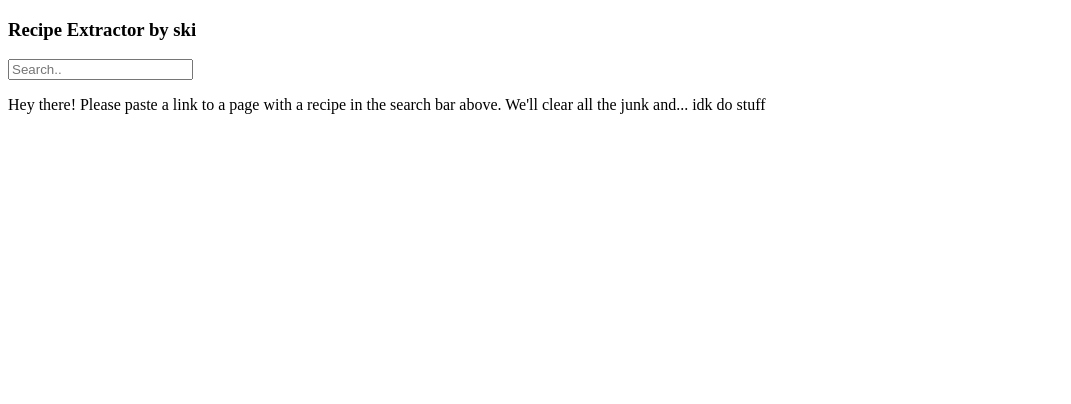
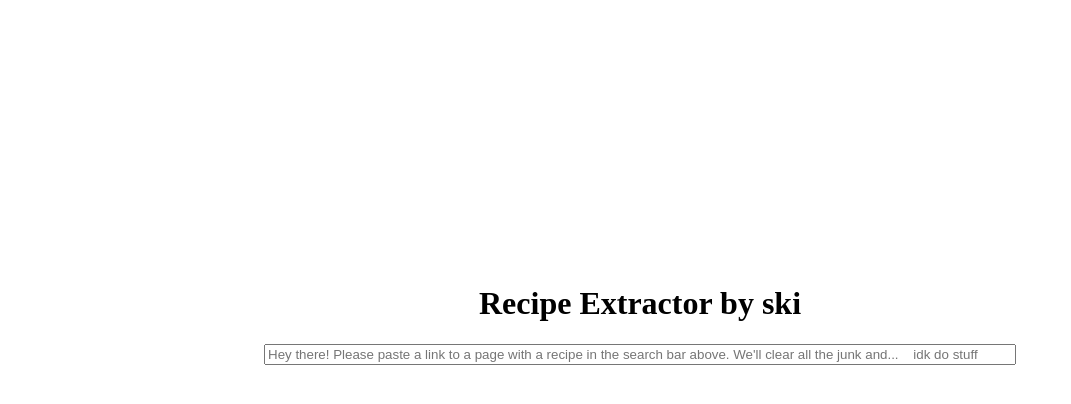
Before and after one commit to shadmanrakib/recipe-extractor, a website: page app/views/index.html in a window 1280 px wide. Shown: the whole page, without its empty margins (0-1071 px from the left). Drawn offline with Linux system fonts and the light colour scheme; files that its build step writes are made by us from their sources.

Commit message:
add html

```diff
--- /dev/null
+++ b/app/public/css/style.css
@@ -0,0 +1,7 @@
+body {
+    display: flex;
+    flex-direction: column;
+    justify-content: center;
+    text-align: center;
+    padding: 20%;
+}
--- a/app/views/index.html
+++ b/app/views/index.html
@@ -1,19 +1,16 @@
 <!DOCTYPE html>
 <html lang="en">
 
-<!--needs css-->
-
 <head>
     <title> Recipe-Extractor </title>
+    <link rel="stylesheet" href="css/style.css">
 </head>
 
 <body>
-    <h3>Recipe Extractor by ski</h3>
-    <input type="text" placeholder="Search..">
+    <h1>Recipe Extractor by ski</h1>
+    <input type="text" placeholder="Hey there! Please paste a link to a page with a recipe in the search bar above. We'll clear all the junk and...
+    idk do stuff">
     <!--this needs to actually function as a search bar...-->
-    <p>
-        Hey there! Please paste a link to a page with a recipe in the search bar above. We'll clear all the junk and... idk do stuff
-    </p>
 </body>
 
 </html>
--- a/devlog.txt
+++ b/devlog.txt
@@ -14,3 +14,7 @@ ivanM -- 2022-5-31 9:25
 kevinC -- 2022-06-22 10:46
 - changed package.json tsconfig.json and Dockerfile to automating compiling
 - updated image on docker hub and updated website using newest image
+
+kevinC -- 2020-06-06 11:31
+- added routes for html page
+- moved api route from / to /api
```
Also changed, not shown: app/src/app.ts (+8 -3 lines), 1 other file.
